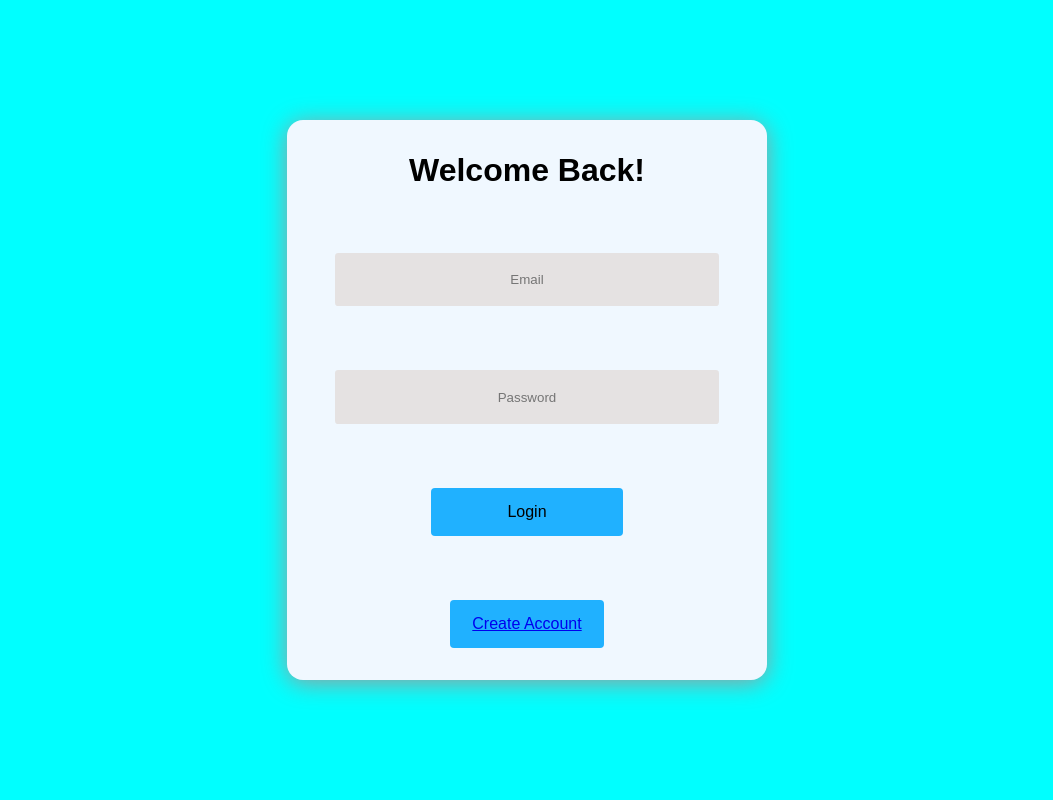
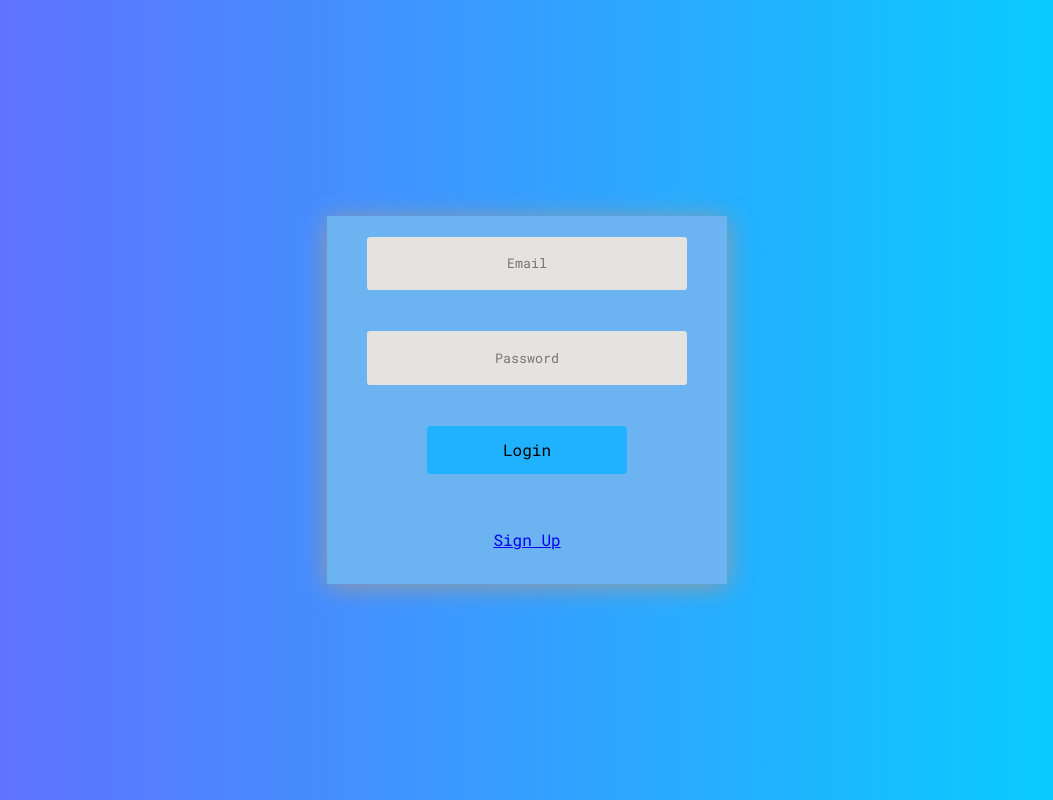
Before and after one commit to moeb15/sm-project, a React (Create React App) app in the folder frontend/: page / in a window 1280 px wide. Shown: the whole page, without its empty margins (113-1166 px from the left). Built offline with nearby package versions, Linux system fonts and the light colour scheme.

Commit message:
changed styling

```diff
--- a/frontend/public/index.html
+++ b/frontend/public/index.html
@@ -15,6 +15,9 @@
       user's mobile device or desktop. See https://developers.google.com/web/fundamentals/web-app-manifest/
     -->
     <link rel="manifest" href="%PUBLIC_URL%/manifest.json" />
+    <link rel="preconnect" href="https://fonts.googleapis.com">
+    <link rel="preconnect" href="https://fonts.gstatic.com" crossorigin>
+    <link href="https://fonts.googleapis.com/css2?family=Roboto+Mono&display=swap" rel="stylesheet">
     <!--
       Notice the use of %PUBLIC_URL% in the tags above.
       It will be replaced with the URL of the `public` folder during the build.
--- a/frontend/src/components/createaccount.js
+++ b/frontend/src/components/createaccount.js
@@ -26,7 +26,6 @@
     return (
         <div>
             <form className="cover">
-                <h1>Create An Account</h1>
                 <input type="text" placeholder="Username"
                 value={getUser}
                 onChange={(e) => setUser(e.target.value)}/>
@@ -42,7 +41,7 @@
                 </div>
                 <div className="login-account">
                     <Link to="/" className="login">
-                        To Login Page
+                        Login
                     </Link>
                 </div>
             </form>
--- a/frontend/src/components/css/createaccount.css
+++ b/frontend/src/components/css/createaccount.css
@@ -1,27 +1,9 @@
-*{
-    margin:0;
-    box-sizing: border-box;
-    font-family: 'Arial';
-}
-
-body{
-    background-color: aqua;
-}
-
-.page{
-    height:100vh;
-    width:100%;
-    display:flex;
-    justify-content: center;
-    align-items: center;
-}
 
 .cover{
-    background-color: aliceblue;
-    width: 30em;
-    height: 35em;
+    background-color: rgb(107, 179, 241);
+    width: 25em;
+    height: 28em;
     position: relative;
-    border-radius: 1em;
     box-shadow: 0 0.188em 1.550em rgb(156,156,156);
     display:flex;
     flex-direction: column;
--- a/frontend/src/components/css/homepage.css
+++ b/frontend/src/components/css/homepage.css
@@ -1,12 +1,4 @@
-*{
-    margin:0;
-    box-sizing: border-box;
-    font-family: 'Arial';
-}
 
-body{
-    background-color: aqua;
-}
 
 .page{
     height:100vh;
--- a/frontend/src/components/css/loginform.css
+++ b/frontend/src/components/css/loginform.css
@@ -1,11 +1,12 @@
 *{
     margin:0;
     box-sizing: border-box;
-    font-family: 'Arial';
+    font-family: 'Roboto Mono', monospace;
 }
 
 body{
-    background-color: aqua;
+    background: rgb(2,0,36);
+    background: linear-gradient(90deg, rgba(2,0,36,1) 0%, rgba(105,105,255,1) 0%, rgba(0,212,255,1) 100%);
 }
 
 .page{
@@ -16,12 +17,12 @@
     align-items: center;
 }
 
-.cover{
-    background-color: aliceblue;
-    width: 30em;
-    height: 35em;
+
+.login-div{
+    background-color: rgb(107, 179, 241);
+    width: 25em;
+    height: 23em;
     position: relative;
-    border-radius: 1em;
     box-shadow: 0 0.188em 1.550em rgb(156,156,156);
     display:flex;
     flex-direction: column;
@@ -29,13 +30,7 @@
     justify-content: space-around;
 }
 
-.cover form{
-    position: absolute;
-    display:flex;
-    flex-direction: column;
-    align-items: center;
-    margin: ;
-}
+
 .create-account{
     width: 80%;
     height: 3em;
@@ -48,7 +43,7 @@
     width: 45%;
     height: 90%;
     border-radius: 0.25em;
-    background-color: rgb(0, 160, 160);
+    background-color: rgb(255, 255, 255);
     background-position: center;
     background-size: contain;
     background-repeat: no-repeat;
@@ -70,7 +65,7 @@
 }
 
 .login-btn{
-    width:40%;
+    width:50%;
     height:3em;
     background-color: rgb(32,177,255);
     display:flex;
@@ -88,7 +83,6 @@
 .create{
     width:40%;
     height:3em;
-    background-color: rgb(32,177,255);
     display:flex;
     justify-content: center;
     align-items: center;
@@ -96,6 +90,3 @@
     border-radius: 0.25em;
     cursor: pointer;
 }
-.create:hover{
-    transform: scale(1.03);
-}
--- a/frontend/src/components/loginform.js
+++ b/frontend/src/components/loginform.js
@@ -18,13 +18,13 @@
         })
         .catch(function (error){
             console.log(error)
+            alert("Invalid Credentials")
         })
     }
 
     return (
-        <div>
-            <form className="cover">
-                <h1>Welcome Back!</h1>
+        <form>
+            <div className="login-div">
                 <input type="email" placeholder="Email"
                 onChange={(e)=>setEmail(e.target.value)}/>
                 <input type="password" placeholder="Password"
@@ -33,11 +33,11 @@
                 <div className="login-btn" onClick={submitForm}>Login</div>
                 <div className="create-account">
                     <Link to="create_account" className="create">
-                        Create Account
+                        Sign Up
                     </Link>
                 </div>
-            </form>
-        </div>
+            </div>
+        </form>
     )
 }
 
```
Also changed, not shown: frontend/src/components/useToken.js (deleted, +0 -29 lines).
